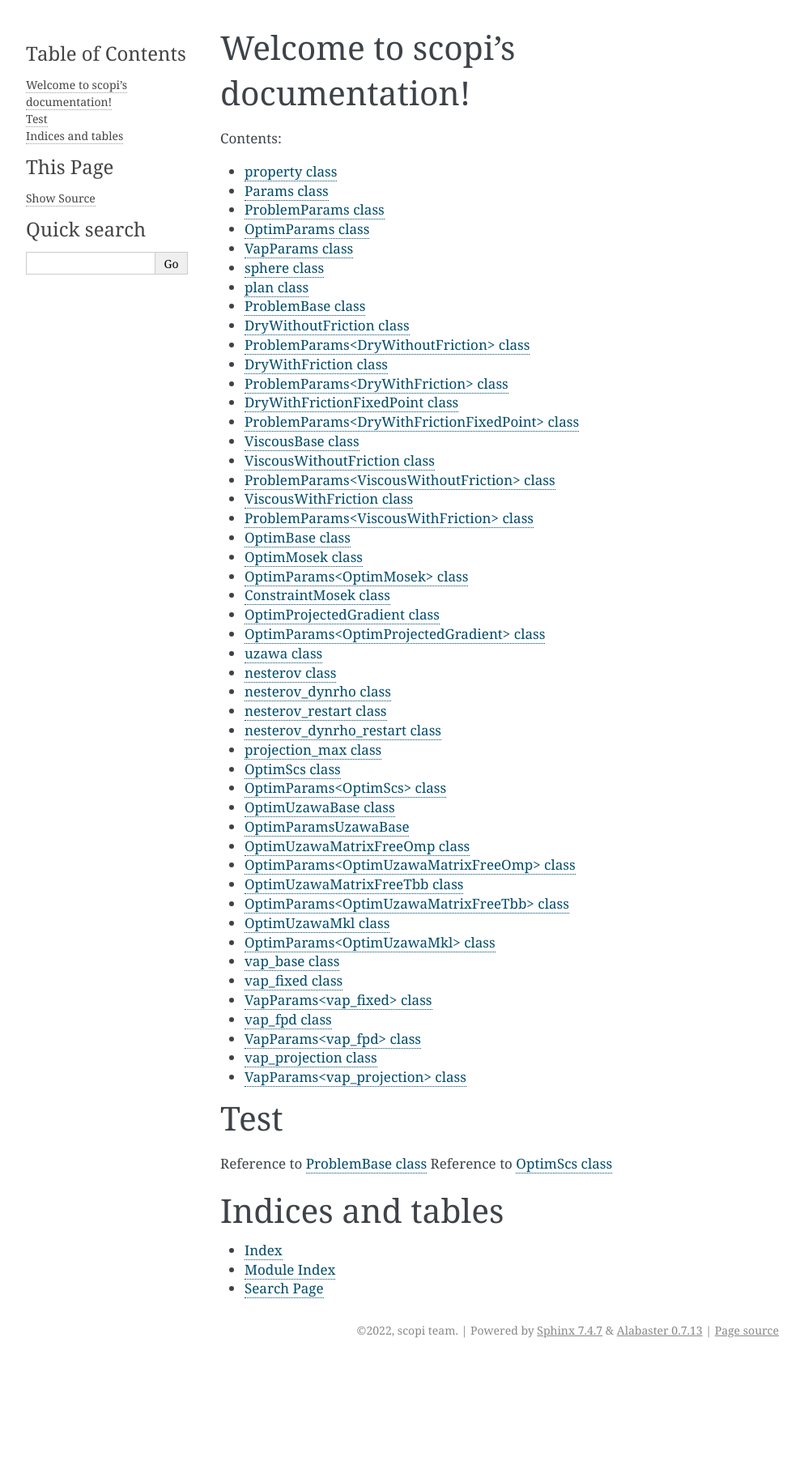
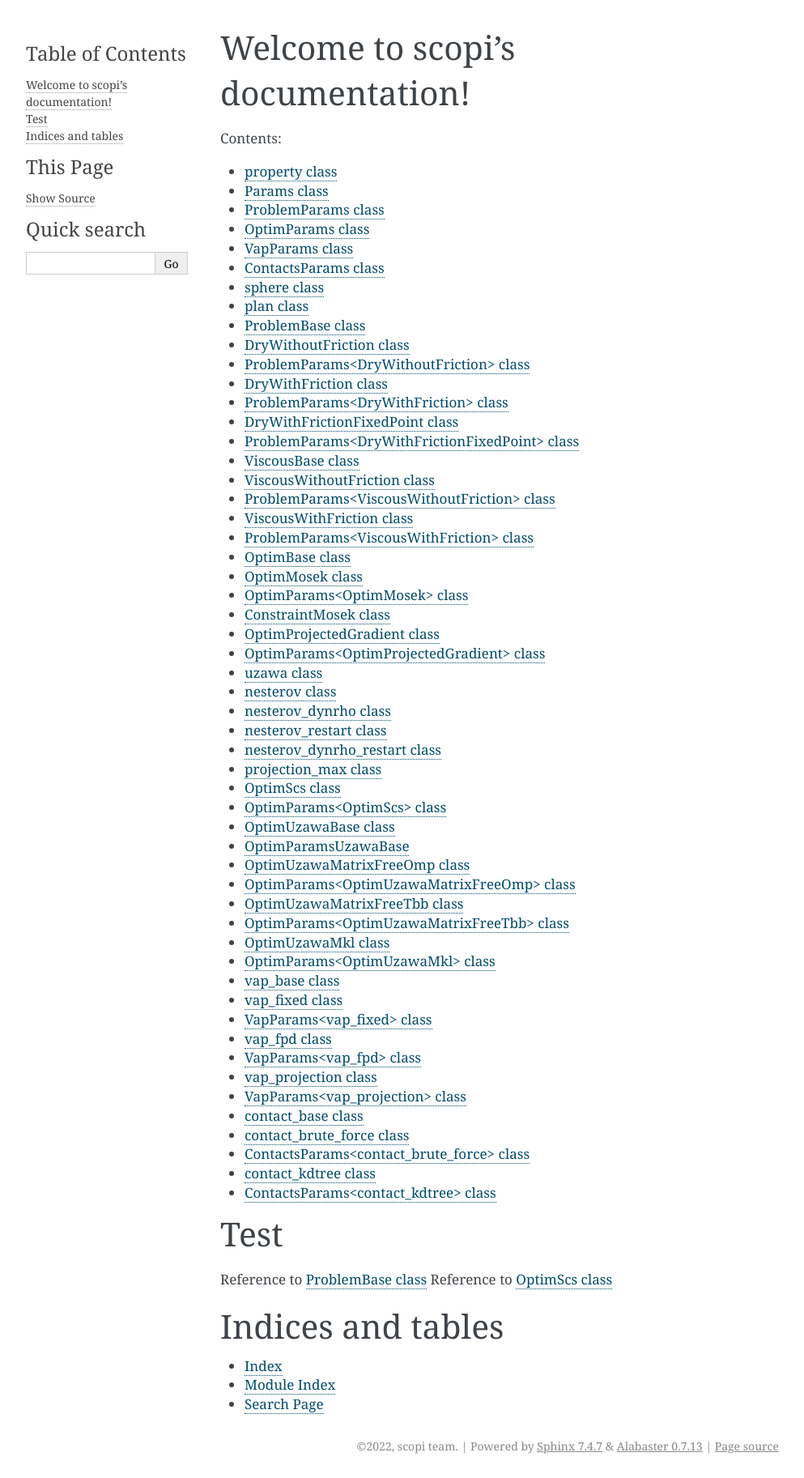
Before and after one commit to hpc-maths/scopi, a Sphinx documentation site: the page built from doc/source/index.rst, in a window 1280 px wide. Shown: the whole page at 81% size, without its empty margins (148-1141 px from the left). Built offline with Sphinx 7.4.7, drawn with Linux system fonts in a browser that asks for light colours; before the commit the page ends 1682 px from its top, so only the background shows below that.

Commit message:
Sphinx for contact

```diff
--- /dev/null
+++ b/doc/source/api/contact/base.rst
@@ -0,0 +1,6 @@
+contact_base class
+==================
+
+.. doxygenclass:: scopi::contact_base
+   :project: scopi
+   :members:
--- a/doc/source/api/params.rst
+++ b/doc/source/api/params.rst
@@ -25,3 +25,10 @@ VapParams class
 .. doxygenclass:: scopi::VapParams
    :project: scopi
    :members:
+
+ContactsParams class
+====================
+
+.. doxygenclass:: scopi::ContactsParams
+   :project: scopi
+   :members:
--- a/doc/source/api/vap/base.rst
+++ b/doc/source/api/vap/base.rst
@@ -4,3 +4,4 @@ vap_base class
 .. doxygenclass:: scopi::vap_base
    :project: scopi
    :members:
+   :protected-members:
--- a/doc/source/index.rst
+++ b/doc/source/index.rst
@@ -45,6 +45,10 @@ Welcome to scopi's documentation!
    api/vap/vap_fpd
    api/vap/vap_projection
 
+   api/contact/base
+   api/contact/contact_brute_force
+   api/contact/contact_kdtree
+
 Test
 ====
 
```
Also changed, not shown: doc/source/api/contact/contact_brute_force.rst (added, +14 -0 lines), doc/source/api/contact/contact_kdtree.rst (added, +14 -0 lines), 2 other files.
